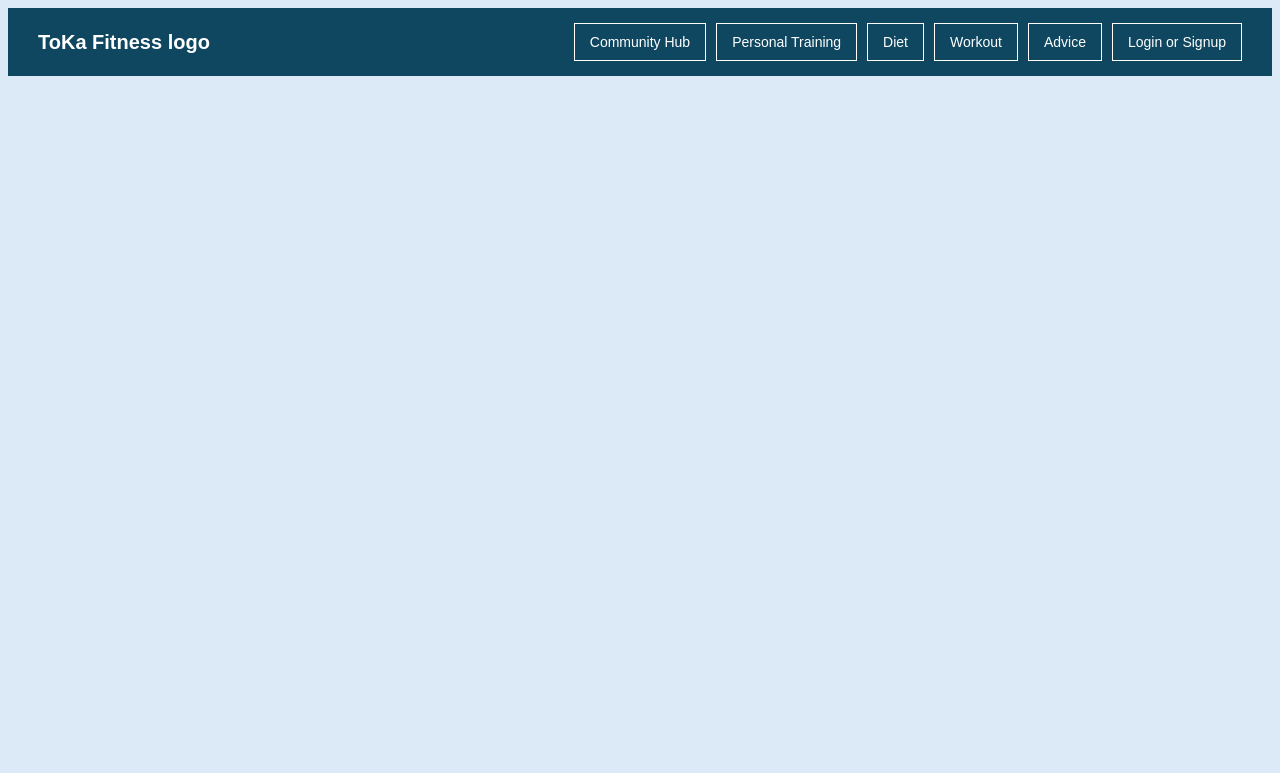
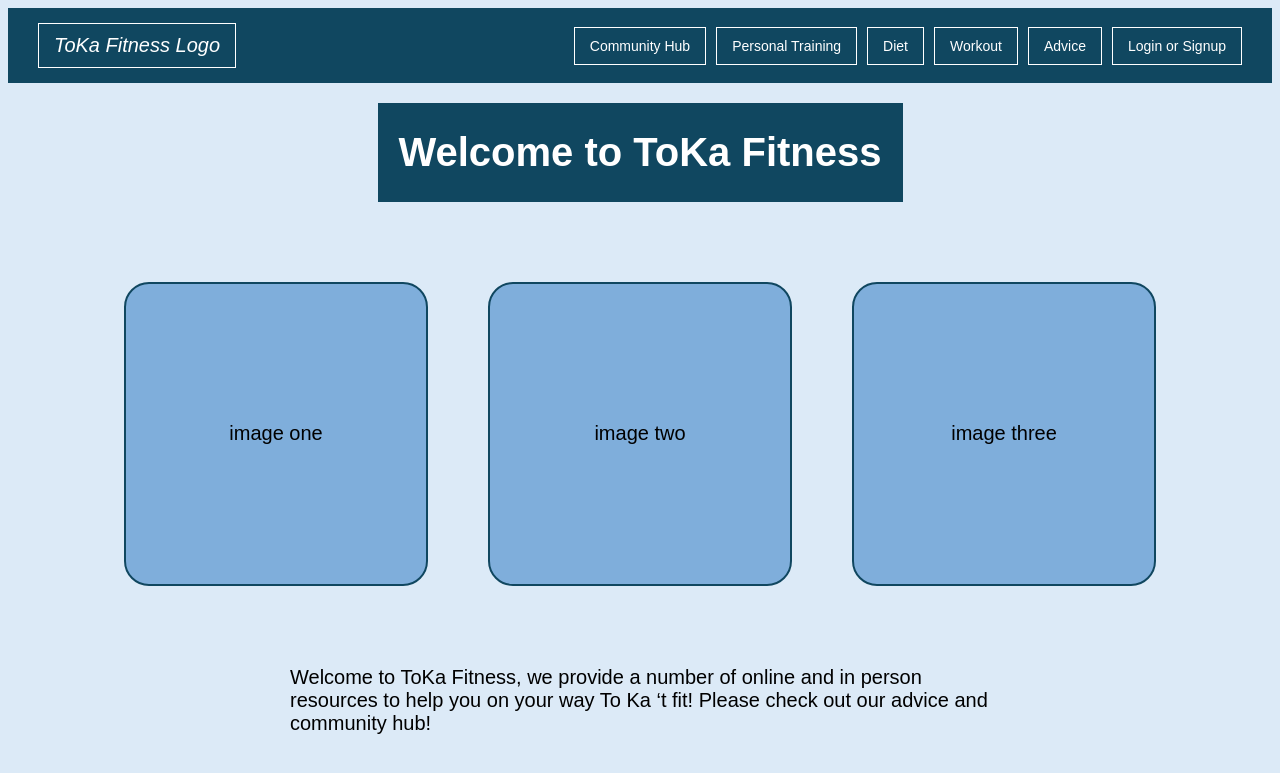
Before and after one commit to idanleroux/Exeter_ToKa_Fitness_Mock, a Flask app: page / in a window 1280 px wide. Shown: the top 773 px of the page. Run offline with Flask 3, Linux system fonts and the light colour scheme; parts of the project's set-up code (start-up, migrations or seed data) failed here and were passed over.

Commit message:
need to add meals seed, the rest of diet works too, improved navbar too

```diff
--- a/main.py
+++ b/main.py
@@ -89,29 +89,63 @@ def diets():
         return redirect(url_for("login"))
 
     meal_plan = None
-
     if request.method == "POST":
-
         calorie = request.form.get("calorie")
         protein = request.form.get("protein")
-        diet = request.form.get("diet")
+        diet_type = request.form.get("diet")
+        if not all([calorie, protein, diet_type]):
+            return "Please select all three options", 400
+        code = get_meal_plan(calorie, protein, diet_type)
+        results = get_meals(code)
+        return render_template("L_diets.html", results=results)
 
-        meal_plan = get_meal_plan(
-            calorie,
-            protein,
-            diet
-        )
-
-    return render_template(
-        "L_diets.html",
-        meal_plan=meal_plan
-    )
+    return render_template("login.html")
 
 # Meal plan function
 def get_meal_plan(calorie, protein, diet):
     if calorie == "high":
-        print("")
-    return None
+        if protein == "high":
+            if diet == "vegan":
+                return "HHv"
+            if diet == "vegetarian":
+                return "HHV"
+            if diet == "omnivore":
+                return "HHO"
+            return "HHP"
+        if diet == "vegan":
+            return "HRv"
+        if diet == "vegetarian":
+            return "HRV"
+        if diet == "omnivore":
+            return "HRO"
+        return "HRP"
+    if protein == "high":
+        if diet == "vegan":
+            return "LHv"
+        if diet == "vegetarian":
+            return "LHV"
+        if diet == "omnivore":
+            return "LHO"
+        return "LHP"
+    if diet == "vegan":
+        return "LRv"
+    if diet == "vegetarian":
+        return "LRV"
+    if diet == "omnivore":
+        return "LRO"
+    return "LRP"
+
+def get_meals(code):
+    conn = sqlite3.connect(DATABASE)
+    conn.row_factory = sqlite3.Row
+
+    rtn = conn.execute("""
+                        SELECT meals
+                        FROM diet
+                        WHERE code = ?
+                        """)
+    conn.close()
+    return rtn
 
 # Navbar
 @app.route("/navbar")
--- a/static/index.css
+++ b/static/index.css
@@ -0,0 +1,38 @@
+.image_div {
+    padding-top: 30px;
+    width: 1100px;
+    display: flex;
+    justify-content: center;
+    align-items: center;
+    flex-direction: row;
+    margin: 0 auto;
+}
+
+.mock_image {
+    background-color: #7FAEDB;
+    width: 300px;
+    height: 300px;
+    display: flex;
+    justify-content: center;
+    align-items: center;
+    flex-direction: column;
+    margin: 30px;
+    border-radius: 25px;
+    border-width: 2px;
+    border-color: #104760;
+    border-style: solid;
+}
+
+.welcome_box {
+    justify-content: center;
+    display: flex;
+}
+
+.welcome_title {
+    display: flex;
+    justify-content: center;
+    background-color: #104760;
+    color: white;
+    margin: 20px;
+    width: 525px;
+}
--- a/static/navbar.css
+++ b/static/navbar.css
@@ -8,12 +8,7 @@
     width: 100%;
     box-sizing: border-box;
 }
-/* Logo section */
-.navbar-logo {
-    color: white;
-    font-size: 20px;
-    font-weight: bold;
-}
+
 /* Navigation links container */
 .navbar-links {
     display: flex;
@@ -34,3 +29,25 @@
     background-color: white;
     color: #104760;
 }
+
+/* Navigation logo container */
+.navbar-logo {
+    display: flex;
+    align-items: center;
+    gap: 10px; }
+/* Clickable navigation buttons */
+.navbar-logo a {
+    color: white;
+    text-decoration: none;
+    font-style: italic;
+    padding: 10px 15px;
+    background-color: transparent;
+    border: 1px solid white;
+    border-radius: 0;
+    font-size: 20px;
+}
+/* Hover effect */
+.navbar-logo a:hover {
+    background-color: white;
+    color: #104760;
+}
--- a/templates/index.html
+++ b/templates/index.html
@@ -5,9 +5,34 @@
     <link rel="stylesheet" href="/static/navbar.css">
     <link rel="stylesheet" href="/static/default-style.css">
     <link rel="stylesheet" href="/static/index.css">
-    <title>Title</title>
+    <title>Home</title>
 </head>
 <body>
     {% include 'navbar.html' %}
+    <div class="welcome_box">
+        <div class="welcome_title">
+            <h1>
+                Welcome to ToKa Fitness
+            </h1>
+        </div>
+    </div>
+    <div class="image_div">
+        <div class="mock_image">
+            <p>image one</p>
+        </div>
+        <div class="mock_image">
+            <p>image two</p>
+        </div>
+        <div class="mock_image">
+            <p>image three</p>
+        </div>
+    </div>
+    <div class="base-content">
+        <p>Welcome to ToKa Fitness, we provide a
+            number of online and in person resources to
+            help you on your way To Ka ‘t fit! Please check
+            out our advice and community hub!
+        </p>
+    </div>
 </body>
 </html>
--- a/templates/navbar.html
+++ b/templates/navbar.html
@@ -8,7 +8,7 @@
 <nav class="navbar">
     <!-- Logo section (left) -->
     <div class="navbar-logo">
-        ToKa Fitness logo
+        <a href="/">ToKa Fitness Logo</a>
     </div>
     <!-- Navigation links (right) -->
     <div class="navbar-links">
```
Also changed, not shown: db_setup.py (+9 -0 lines), templates/L_diets.html (+11 -7 lines).
